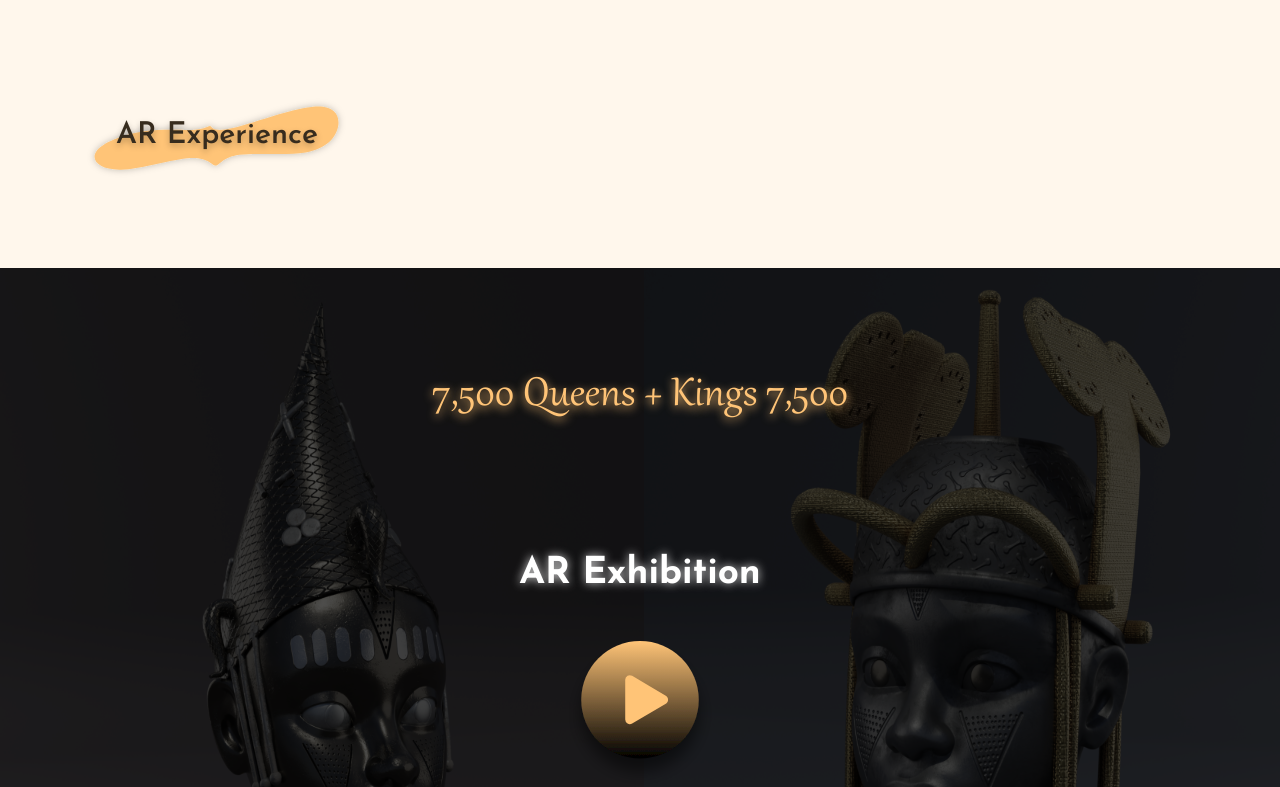
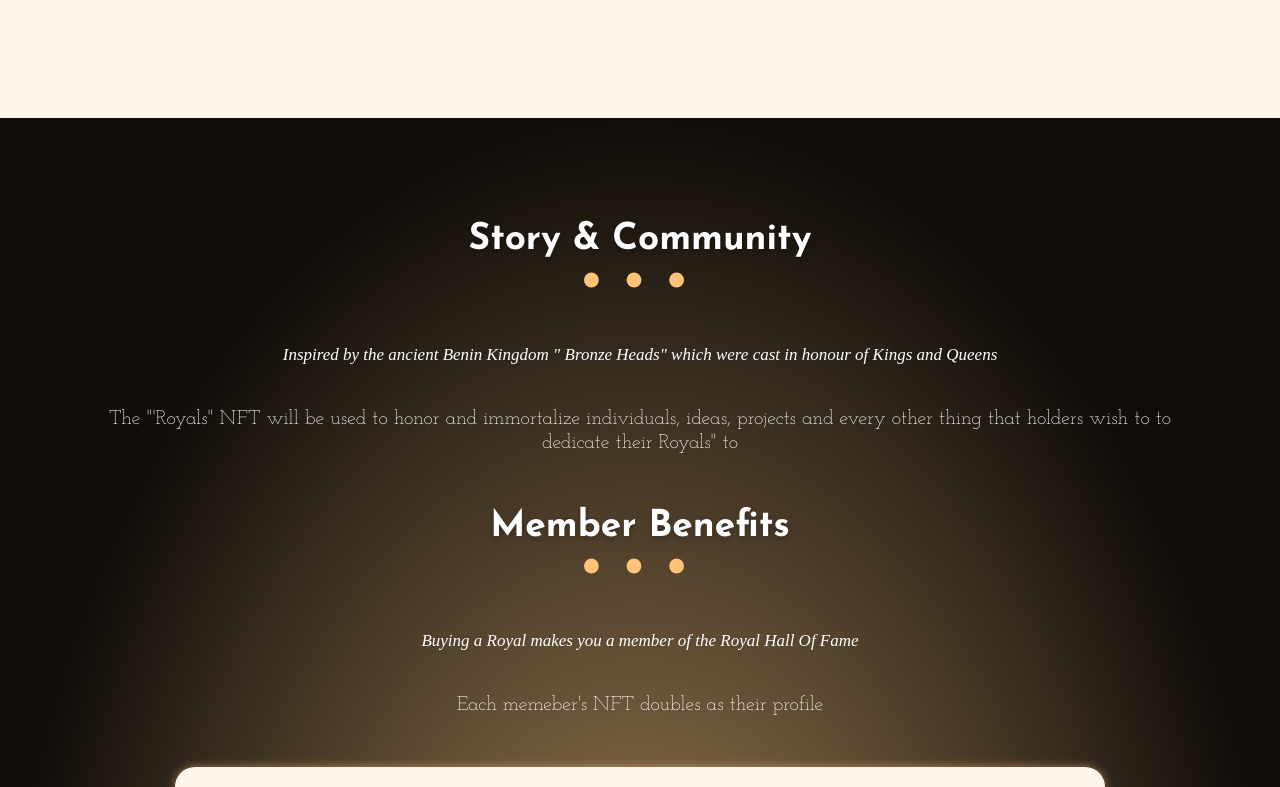
Before and after one commit to HallOfRoyals/HallOfRoyals-FrontEnd, a React (Create React App) app: page / in a window 1280 px wide. Shown: the part 1093-1880 px from the top of the page. Built offline with nearby package versions, Linux system fonts and the light colour scheme; a web font is replaced by a local one.

Commit message:
Yank off ar-exhibition section

```diff
--- a/src/components/ARExhibition.js
+++ b/src/components/ARExhibition.js
@@ -1,25 +1,9 @@
 import '../static/css/ARExhibition.css';
 import SectionTitle from './SectionTitle';
-import play from '../static/images/play.svg';
 
 export default function ARExhibition() {
   return (
     <section className="pb-120">
-      <div className="container">
-        <SectionTitle title="AR Experience" />
-      </div>
-      <div className="text-center pt-100 pb-100 d-flex flex-column align-items-center exhibition-xcndM">
-        <div className="exhibition-overlay"></div>
-        <div className="exhibition-content">
-          <h2>7,500 Queens + Kings 7,500</h2>
-          <div className="mt-125 info-section">
-            <h2>AR Exhibition</h2>
-            <a href="/" className="action-btn">
-              <img src={play} alt="Start Exhibition" />
-            </a>
-          </div>
-        </div>
-      </div>
       <div className="xniR-wrapper">
         <div className="container pt-100 pb-100">
           <div className="text-center mb-80">
--- a/src/static/css/ARExhibition.css
+++ b/src/static/css/ARExhibition.css
@@ -1,37 +1,3 @@
-.exhibition-xcndM {
-  position: relative;
-  min-height: 340px;
-  background-image: url(../images/exhibition-bg.png);
-  background-size: 100% 100%;
-  background-repeat: no-repeat;
-}
-.exhibition-overlay {
-  position: absolute;
-  top: 0;
-  left: 0;
-  height: 100%;
-  width: 100%;
-  background-color: rgba(0, 0, 0, 0.68);
-  z-index: 1;
-}
-.exhibition-content {
-  position: relative;
-  z-index: 2;
-}
-@media (min-width: 768px) {
-  .exhibition-xcndM {
-    min-height: 760px;
-  }
-}
-.exhibition-xcndM h2 {
-  text-align: center;
-  font-size: 49px;
-  font-family: "Gabriola";
-  font-weight: normal;
-  letter-spacing: 0px;
-  color: #ffc477;
-  text-shadow: 0px 3px 10px #ffc477;
-}
 .info-section h2 {
   color: #fff;
   text-shadow: 0px 0px 10px #ffffffd1;
```
Also changed, not shown: src/static/images/exhibition-bg.png (deleted).
